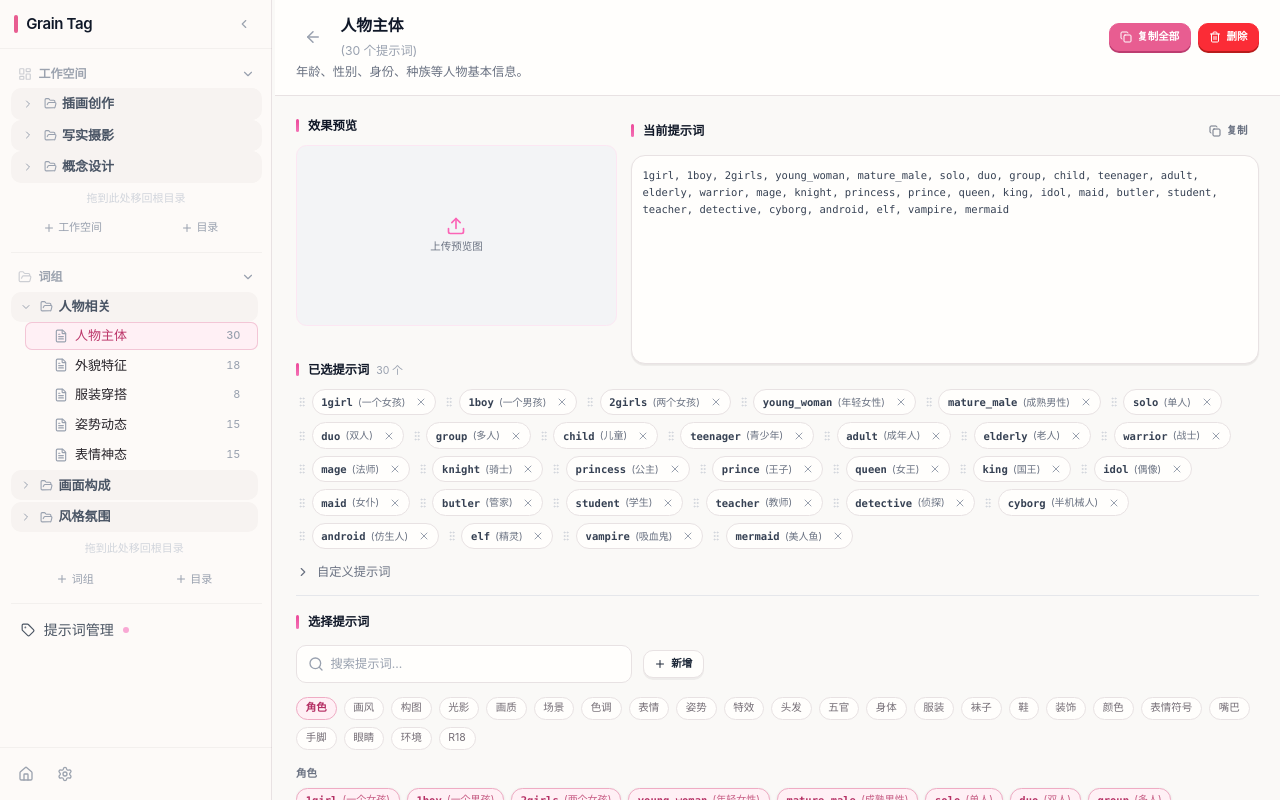
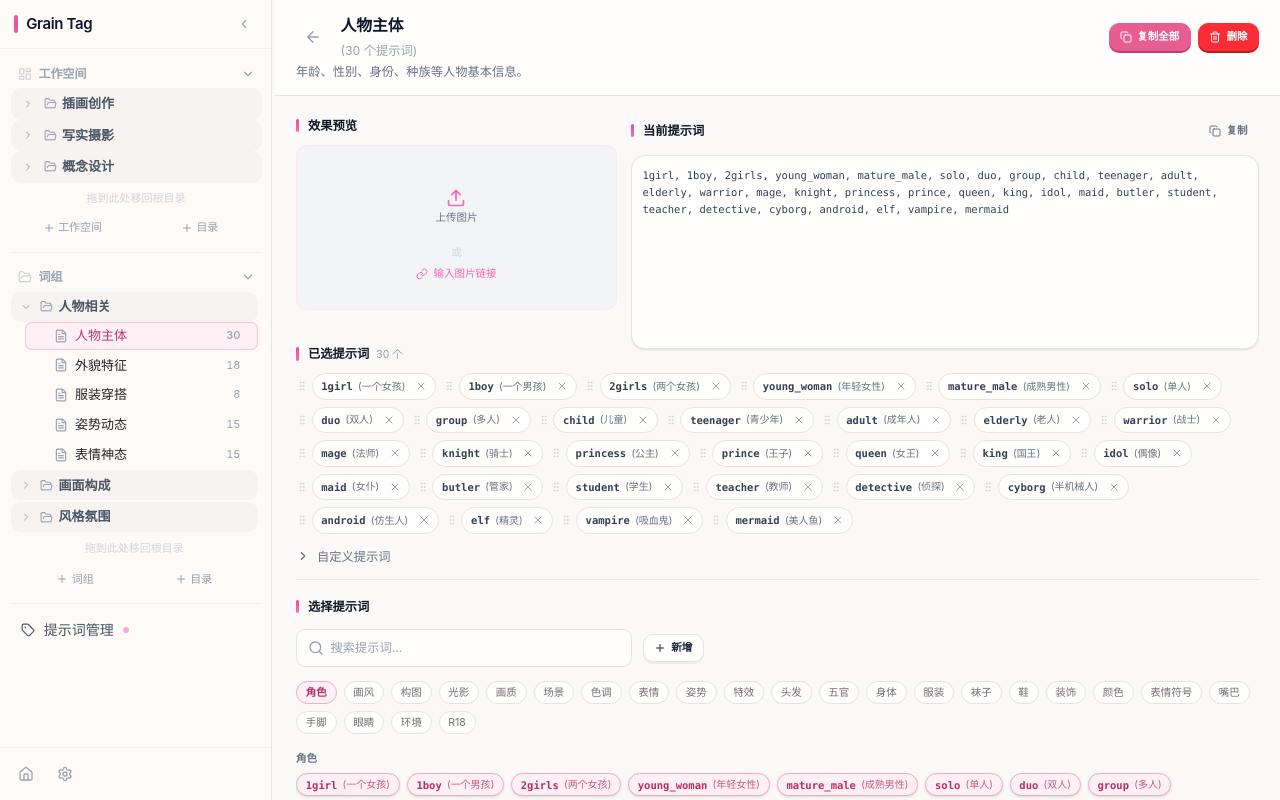
Before and after one commit to zntoast/grain, a React (Vite) app in the folder grain-react/: page /group/subject in a window 1280 px wide. Shown: the top 800 px of the page. Built offline with nearby package versions, Linux system fonts and the light colour scheme.

Commit message:
feat: add URL input for image, fix aspect ratio with object-contain

```diff
--- a/grain-react/src/components/ImagePreview.tsx
+++ b/grain-react/src/components/ImagePreview.tsx
@@ -1,5 +1,5 @@
 import React, { useState, useRef } from 'react';
-import { Upload, X, ZoomIn } from 'lucide-react';
+import { Upload, X, ZoomIn, Link } from 'lucide-react';
 
 interface ImagePreviewProps {
   imageUrl?: string;
@@ -9,6 +9,8 @@ interface ImagePreviewProps {
 export const ImagePreview: React.FC<ImagePreviewProps> = ({ imageUrl: initialUrl, onImageChange }) => {
   const imageUrl = initialUrl || '';
   const [showModal, setShowModal] = useState(false);
+  const [showUrlInput, setShowUrlInput] = useState(false);
+  const [urlValue, setUrlValue] = useState('');
   const fileInputRef = useRef<HTMLInputElement>(null);
 
   const handleUpload = (e: React.ChangeEvent<HTMLInputElement>) => {
@@ -23,6 +25,14 @@ export const ImagePreview: React.FC<ImagePreviewProps> = ({ imageUrl: initialUrl
     }
   };
 
+  const handleUrlSubmit = () => {
+    if (urlValue.trim()) {
+      onImageChange?.(urlValue.trim());
+      setShowUrlInput(false);
+      setUrlValue('');
+    }
+  };
+
   const handleRemove = () => {
     onImageChange?.('');
     if (fileInputRef.current) {
@@ -33,14 +43,13 @@ export const ImagePreview: React.FC<ImagePreviewProps> = ({ imageUrl: initialUrl
   return (
     <>
       <div className="relative rounded-xl overflow-hidden bg-gray-100 border border-pink-100">
-        {/* 16:9 比例容器 */}
-        <div className="relative w-full" style={{ paddingBottom: '56.25%' }}>
+        <div className="relative w-full" style={{ minHeight: '160px' }}>
           {imageUrl ? (
             <>
               <img
                 src={imageUrl}
                 alt="预览"
-                className="absolute inset-0 w-full h-full object-cover cursor-pointer"
+                className="w-full h-full object-contain cursor-pointer max-h-48"
                 onClick={() => setShowModal(true)}
               />
               <div
@@ -49,7 +58,6 @@ export const ImagePreview: React.FC<ImagePreviewProps> = ({ imageUrl: initialUrl
               >
                 <ZoomIn size={20} className="text-white" />
               </div>
-              {/* 删除按钮 */}
               <button
                 onClick={handleRemove}
                 className="absolute top-2 right-2 p-1.5 rounded-lg bg-white/80 hover:bg-white text-gray-600 hover:text-red-500 transition-colors backdrop-blur-sm"
@@ -60,16 +68,47 @@ export const ImagePreview: React.FC<ImagePreviewProps> = ({ imageUrl: initialUrl
               </button>
             </>
           ) : (
-            <button
-              onClick={() => fileInputRef.current?.click()}
-              className="absolute inset-0 flex flex-col items-center justify-center hover:bg-pink-50/50 transition-colors"
-              aria-label="上传预览图"
-            >
-              <Upload size={20} className="text-pink-400 mb-1" />
-              <span className="text-xs text-gray-500">上传预览图</span>
-            </button>
+            <div className="flex flex-col items-center justify-center gap-2 py-8">
+              <button
+                onClick={() => fileInputRef.current?.click()}
+                className="flex flex-col items-center gap-1 hover:bg-pink-50/50 transition-colors p-4 rounded-xl w-full"
+                aria-label="上传预览图"
+              >
+                <Upload size={20} className="text-pink-400" />
+                <span className="text-xs text-gray-500">上传图片</span>
+              </button>
+              <span className="text-xs text-gray-300">或</span>
+              <button
+                onClick={() => setShowUrlInput(true)}
+                className="flex items-center gap-1.5 text-xs text-pink-400 hover:text-pink-500"
+              >
+                <Link size={12} />
+                输入图片链接
+              </button>
+            </div>
           )}
         </div>
+
+        {showUrlInput && (
+          <div className="border-t border-pink-100 p-2 flex gap-2">
+            <input
+              type="text"
+              value={urlValue}
+              onChange={(e) => setUrlValue(e.target.value)}
+              placeholder="https://example.com/image.jpg"
+              className="flex-1 h-8 px-2 text-xs border border-gray-200 rounded-lg focus:outline-none focus:border-accent"
+              onKeyDown={(e) => { if (e.key === 'Enter') handleUrlSubmit(); }}
+              autoFocus
+            />
+            <button
+              onClick={handleUrlSubmit}
+              disabled={!urlValue.trim()}
+              className="h-8 px-3 text-xs font-medium text-white bg-accent rounded-lg hover:bg-[#d94d82] disabled:opacity-40"
+            >
+              确认
+            </button>
+          </div>
+        )}
 
         <input
           ref={fileInputRef}
@@ -80,7 +119,6 @@ export const ImagePreview: React.FC<ImagePreviewProps> = ({ imageUrl: initialUrl
         />
       </div>
 
-      {/* 放大预览弹窗 */}
       {showModal && imageUrl && (
         <div
           className="fixed inset-0 z-50 bg-black/80 flex items-center justify-center p-8"
@@ -90,7 +128,6 @@ export const ImagePreview: React.FC<ImagePreviewProps> = ({ imageUrl: initialUrl
             className="absolute top-4 right-4 p-2 rounded-full bg-white/10 hover:bg-white/20 text-white transition-colors"
             onClick={() => setShowModal(false)}
             aria-label="关闭预览"
-            title="关闭预览"
           >
             <X size={20} />
           </button>
```
